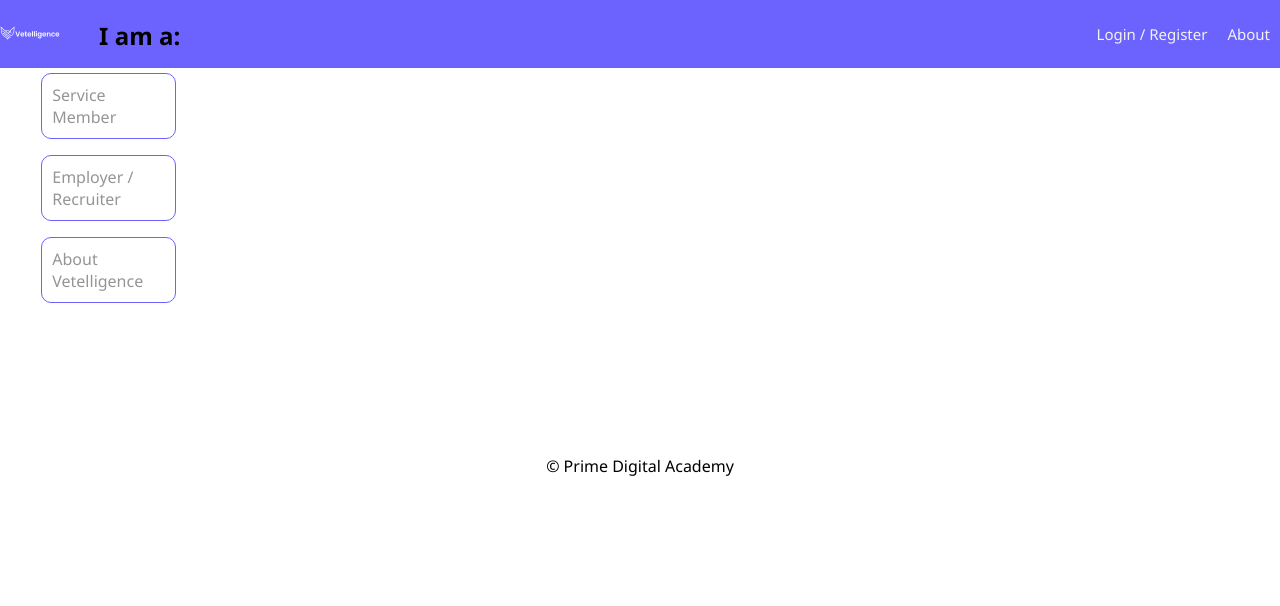
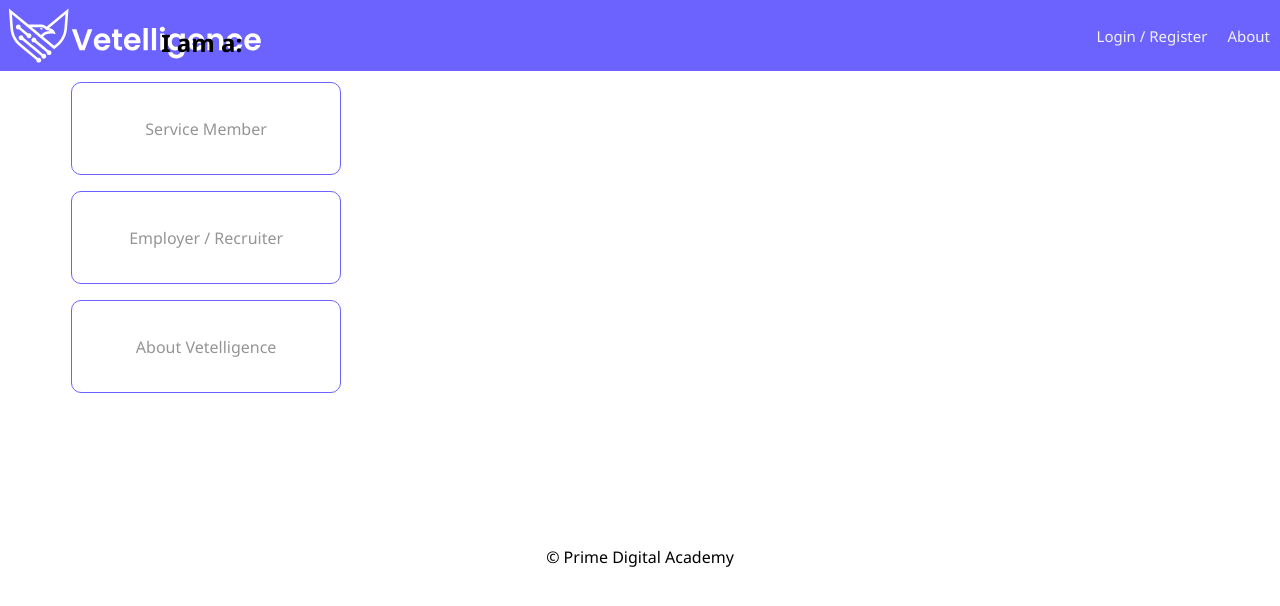
Before and after one commit to Vetelligence/vetelligence-group-project, a React (Create React App) app: page /#/home in a window 1280 px wide. Shown: the top 606 px of the page. Built offline with nearby package versions, Linux system fonts and the light colour scheme; no server answers.

Commit message:
css updated

```diff
--- a/src/components/AboutPage/AboutPage.css
+++ b/src/components/AboutPage/AboutPage.css
@@ -14,10 +14,9 @@
 
 img {
     display: flex;
-    margin: 0 auto;
     width: 20%;
     height: 10%;
-    align-items: left;
+    margin-left: 0;
 }
 
 .mission {
--- a/src/components/App/App.css
+++ b/src/components/App/App.css
@@ -9,10 +9,10 @@
   margin: 0px;
 }
 
-img {
+/* img {
   display: inline-block;
   max-width: 100%;
-}
+} */
 
 /* --------------------------------------------------------------------------------
 Container
--- a/src/components/LandingPage/LandingPage.css
+++ b/src/components/LandingPage/LandingPage.css
@@ -59,16 +59,18 @@
   flex-basis: 66.66666667%;
   max-width: 66.66666667%;
   margin: 5% -25% 5% 25%;
+  align-items: center;
+  justify-content: center;
 }
 
 h2 {
   display: flex;
   align-items: center;
   justify-content: center;
-  margin-left: 20%;
+  margin-left: 80%;
   width: 4em;
   border-radius: 10px;
-  padding: 1%;
+  padding: 4%;
 }
 
 .mainPageButton {
@@ -78,10 +80,9 @@
   background-color: #fff;
   border: 1px solid #6C63FE;
   border-radius: 10px;
-  padding: 10%;
-  padding: 10%;
-  margin-left: -30%;
-  margin-right: -6%;
+  padding: 35%;
+  margin-left: 0%;
+  margin-right: -174%;
 }
 
 .linkMainPage {
--- a/src/components/Nav/Nav.css
+++ b/src/components/Nav/Nav.css
@@ -12,9 +12,11 @@
   text-decoration: none;
 }
 
-img {
+.titleImg {
   padding-left: 0px;
-  margin: 2%
+  margin: 2%;
+  height: 30%;
+  width: 86%;
 }
 
 .navLink {
--- a/src/components/Nav/Nav.jsx
+++ b/src/components/Nav/Nav.jsx
@@ -10,7 +10,7 @@
   return (
     <div className="nav">
       <Link to="/home">
-        <img src="./images/Vetelligence-03.svg" height="100px" width="300px"/>
+        <img src="./images/Vetelligence-03.svg" className="titleImg"/>
       </Link>
       <div>
         {/* If no user is logged in, show these links */}
```
